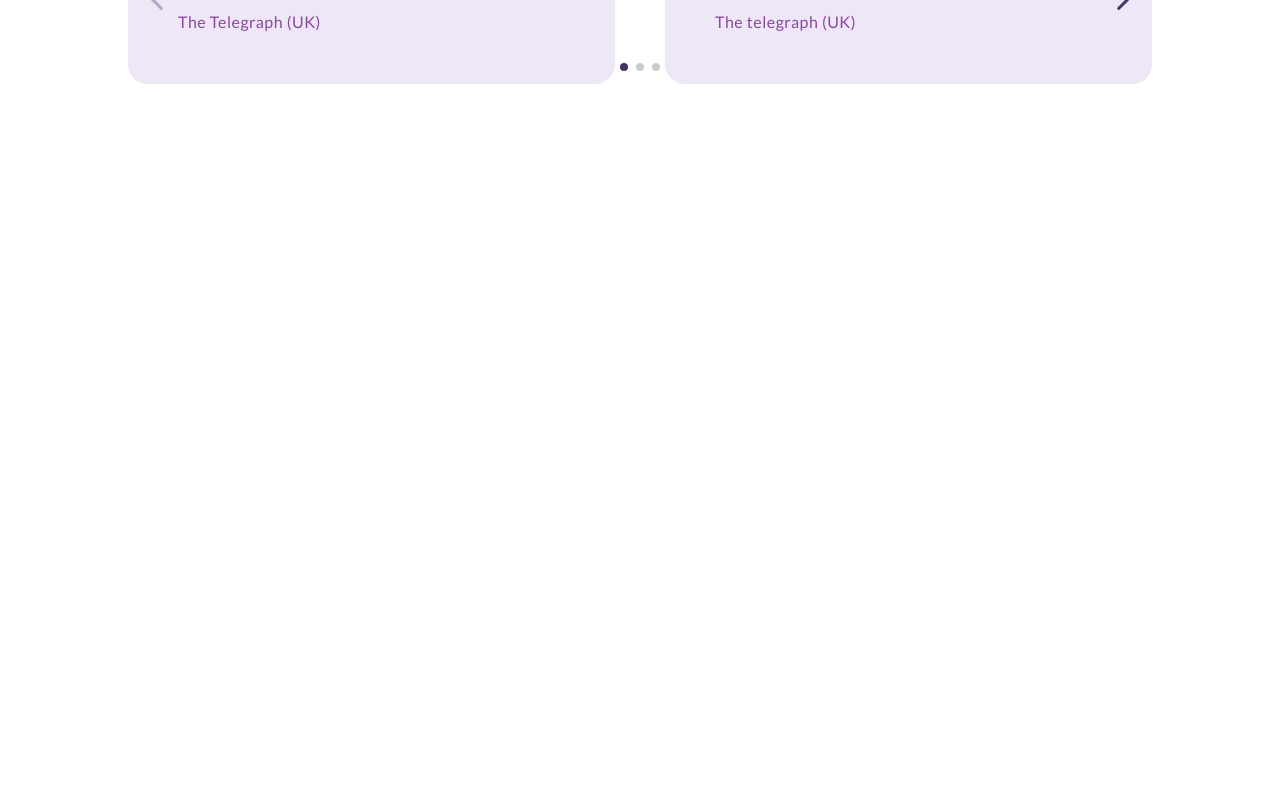
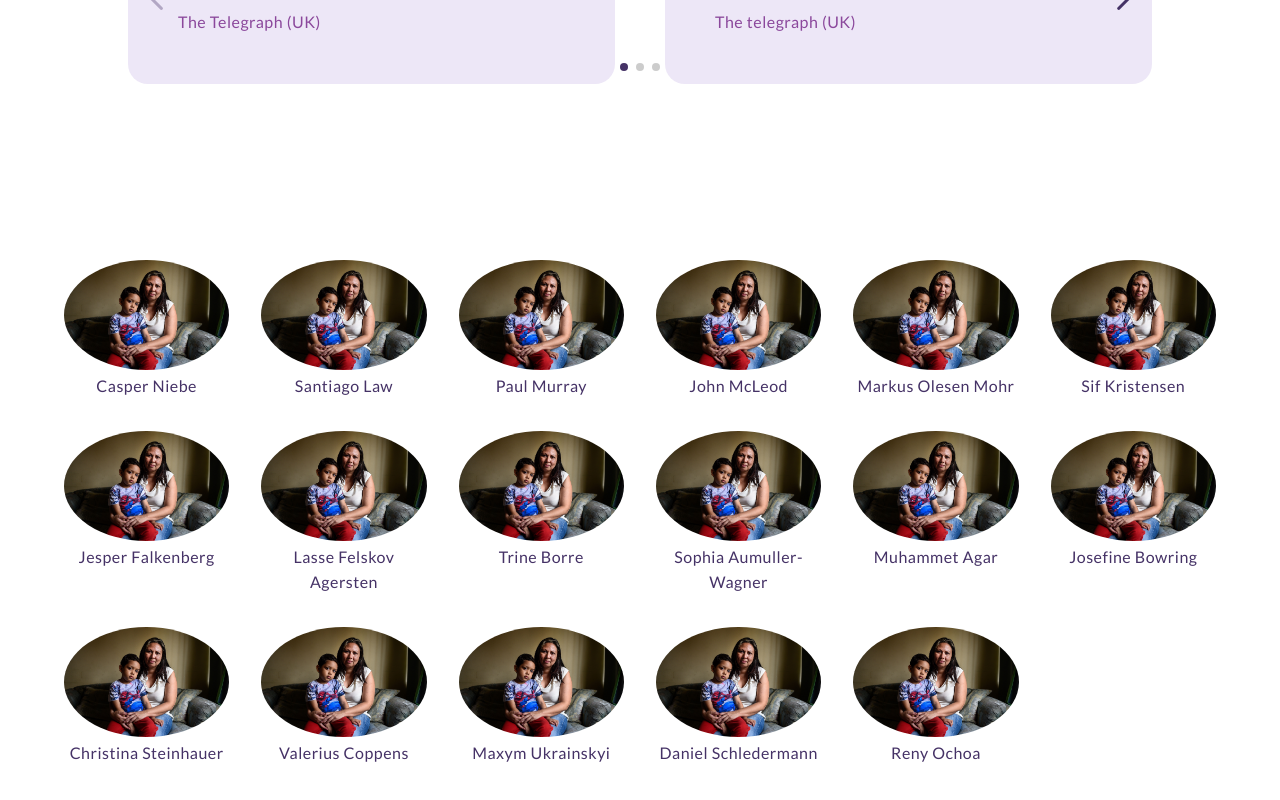
Before and after one commit to subangiv/oral_exam_finale, a React (Create React App) app: page / in a window 1280 px wide. Shown: the part 1065-1865 px from the top of the page. Before the commit the page ends 1261 px from the top, so only its background shows below. Built offline with nearby package versions, Linux system fonts and the light colour scheme.

Commit message:
added profiles

```diff
--- a/src/components/aboutpage/AboutPage.js
+++ b/src/components/aboutpage/AboutPage.js
@@ -2,6 +2,7 @@ import React from "react";
 import AboutBanner from "./AboutBanner";
 import AboutVid from "./AboutVid";
 import Articles from "./Articles";
+import Profiles from "./Profiles";
 
 export default function AboutPage() {
   return (
@@ -9,6 +10,7 @@ export default function AboutPage() {
       <AboutBanner />
       <AboutVid />
       <Articles />
+      <Profiles />
     </section>
   );
 }
--- a/src/components/aboutpage/AboutPage.module.scss
+++ b/src/components/aboutpage/AboutPage.module.scss
@@ -79,7 +79,23 @@
     text-decoration: none;
   }
 }
+.profile__div {
+  display: flex;
+  flex-direction: column;
+  text-align: center;
 
+  & img {
+    width: 100%;
+    border-radius: 50%;
+  }
+}
+
+.profile__grid {
+  display: grid;
+  grid-template-columns: 1fr 1fr 1fr 1fr 1fr 1fr;
+  grid-column-gap: 2rem;
+  grid-row-gap: 2rem;
+}
 @media (max-width: $max-s) {
   .flex {
     flex-direction: column-reverse;
--- /dev/null
+++ b/src/components/aboutpage/Profiles.js
@@ -0,0 +1,24 @@
+import React from "react";
+import styles from "./AboutPage.module.scss";
+import data from "../json/profile.json";
+import avatar from "../../images/test-image.jpg";
+export default function Profiles() {
+  return (
+    <section className={styles.wrapper}>
+      <div className={styles.profile__grid}>
+        {data.Profile.map((profile, i) => {
+          return (
+            <div key={i}>
+              <div className={styles.profile__div}>
+                <div className={styles.image__round}>
+                  <img src={avatar} alt="" />
+                </div>
+                <p>{profile.name}</p>
+              </div>
+            </div>
+          );
+        })}
+      </div>
+    </section>
+  );
+}
--- a/src/components/json/profile.json
+++ b/src/components/json/profile.json
@@ -2,10 +2,105 @@
   "Profile": [
     {
       "id": 1,
-      "img": "/images/test-image.jpg",
+      "image": "../../images/test-img.jpg",
       "name": "Casper Niebe",
-      "title": "CEO",
-      "flag": ""
+      "title": "Founder"
+    },
+    {
+      "id": 2,
+      "image": "../../images/test-img.jpg",
+      "name": "Santiago Law",
+      "title": "Representative"
+    },
+    {
+      "id": 3,
+      "image": "../../images/test-img.jpg",
+      "name": "Paul Murray",
+      "title": "Digital Content"
+    },
+    {
+      "id": 4,
+      "image": "../../images/test-img.jpg",
+      "name": "John McLeod",
+      "title": "Public Relations"
+    },
+    {
+      "id": 5,
+      "image": "../../images/test-img.jpg",
+      "name": "Markus Olesen Mohr",
+      "title": "Developer"
+    },
+    {
+      "id": 6,
+      "image": "../../images/test-img.jpg",
+      "name": "Sif Kristensen",
+      "title": "Developer"
+    },
+    {
+      "id": 7,
+      "image": "../../images/test-img.jpg",
+      "name": "Jesper Falkenberg",
+      "title": "Developer"
+    },
+    {
+      "id": 8,
+      "image": "../../images/test-img.jpg",
+      "name": "Lasse Felskov Agersten",
+      "title": "Developer"
+    },
+    {
+      "id": 9,
+      "image": "../../images/test-img.jpg",
+      "name": "Trine Borre",
+      "title": "Developer"
+    },
+    {
+      "id": 10,
+      "image": "../../images/test-img.jpg",
+      "name": "Sophia Aumuller-Wagner",
+      "title": "Scrum Master"
+    },
+    {
+      "id": 11,
+      "image": "../../images/test-img.jpg",
+      "name": "Muhammet Agar",
+      "title": "Scrum Master"
+    },
+    {
+      "id": 12,
+      "image": "../../images/test-img.jpg",
+      "name": "Josefine Bowring",
+      "title": "Business Coach"
+    },
+    {
+      "id": 13,
+      "image": "../../images/test-img.jpg",
+      "name": "Christina Steinhauer",
+      "title": "Developer"
+    },
+    {
+      "id": 14,
+      "image": "../../images/test-img.jpg",
+      "name": "Valerius Coppens",
+      "title": "Advisory board"
+    },
+    {
+      "id": 15,
+      "image": "../../images/test-img.jpg",
+      "name": "Maxym Ukrainskyi",
+      "title": "Representative Russia"
+    },
+    {
+      "id": 16,
+      "image": "../../images/test-img.jpg",
+      "name": "Daniel Schledermann",
+      "title": "DevOps"
+    },
+    {
+      "id": 17,
+      "image": "../../images/test-img.jpg",
+      "name": "Reny Ochoa",
+      "title": "Representative Venezuela"
     }
   ]
 }
```
Also changed, not shown: src/components/aboutpage/ArticlesData.js (deleted, +0 -30 lines), src/components/aboutpage/ProfilesData.js (added, +15 -0 lines).
